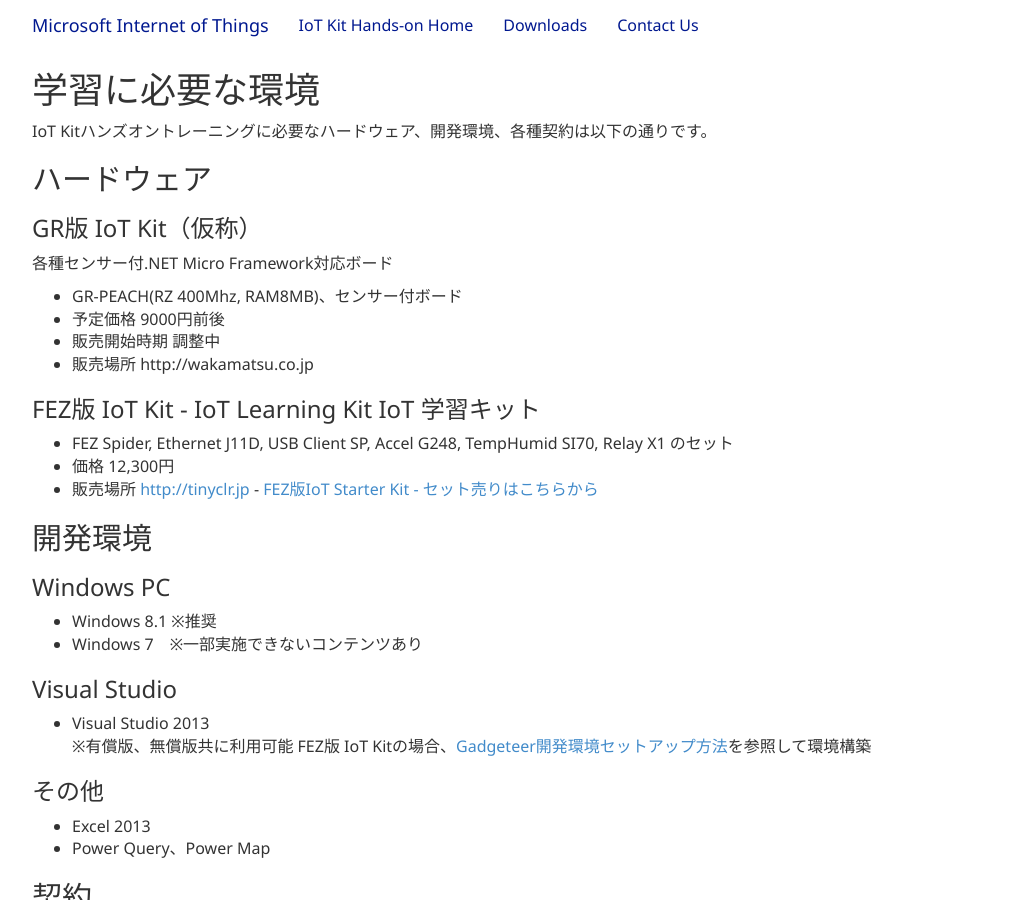
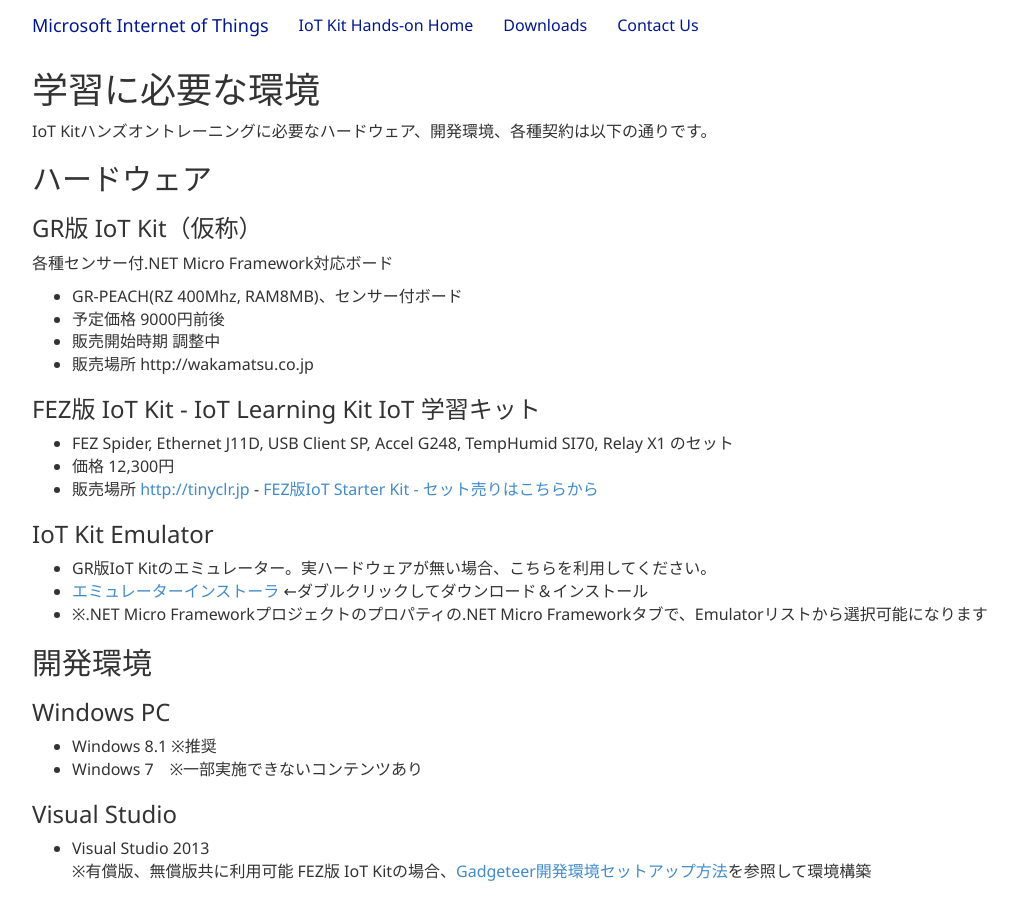
Before and after one commit to ms-iotkithol-jp/ms-iotkithol-jp.github.io, a Jekyll site: the page built from Prepare.md, in a window 1280 px wide and 900 px high. Shown: the whole window, without its empty margins (38-1056 px from the left). Built offline with Jekyll 4.4.1, drawn with Linux system fonts in a browser that asks for light colours; nearby versions of some CDN libraries.

Commit message:
Add Emulator

```diff
--- a/Prepare.md
+++ b/Prepare.md
@@ -21,6 +21,11 @@
 * FEZ Spider, Ethernet J11D, USB Client SP, Accel G248, TempHumid SI70, Relay X1 のセット
 * 価格 12,300円
 * 販売場所 [http://tinyclr.jp](http://tinyclr.jp) - [FEZ版IoT Starter Kit - セット売りはこちらから](http://tinyclr.jp/products/IoTLearningKit.htm)
+
+### IoT Kit Emulator
+* GR版IoT Kitのエミュレーター。実ハードウェアが無い場合、こちらを利用してください。
+* [エミュレーターインストーラ](https://github.com/ms-iotkithol-jp/Library/Emulator/EGIoTKitEmulatorInstaller.msi) ←ダブルクリックしてダウンロード＆インストール
+* ※.NET Micro Frameworkプロジェクトのプロパティの.NET Micro Frameworkタブで、Emulatorリストから選択可能になります
 
 ## 開発環境
 
```
